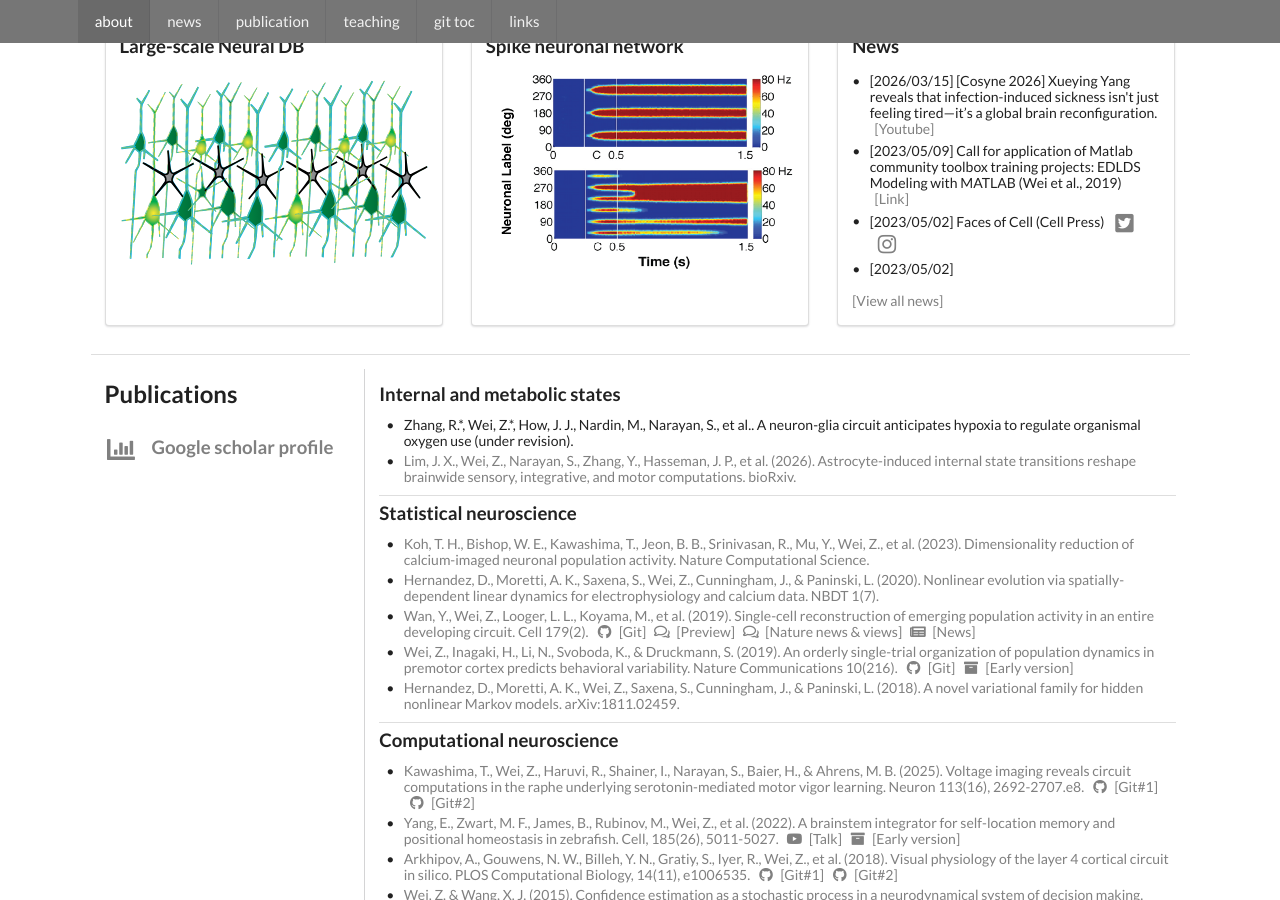
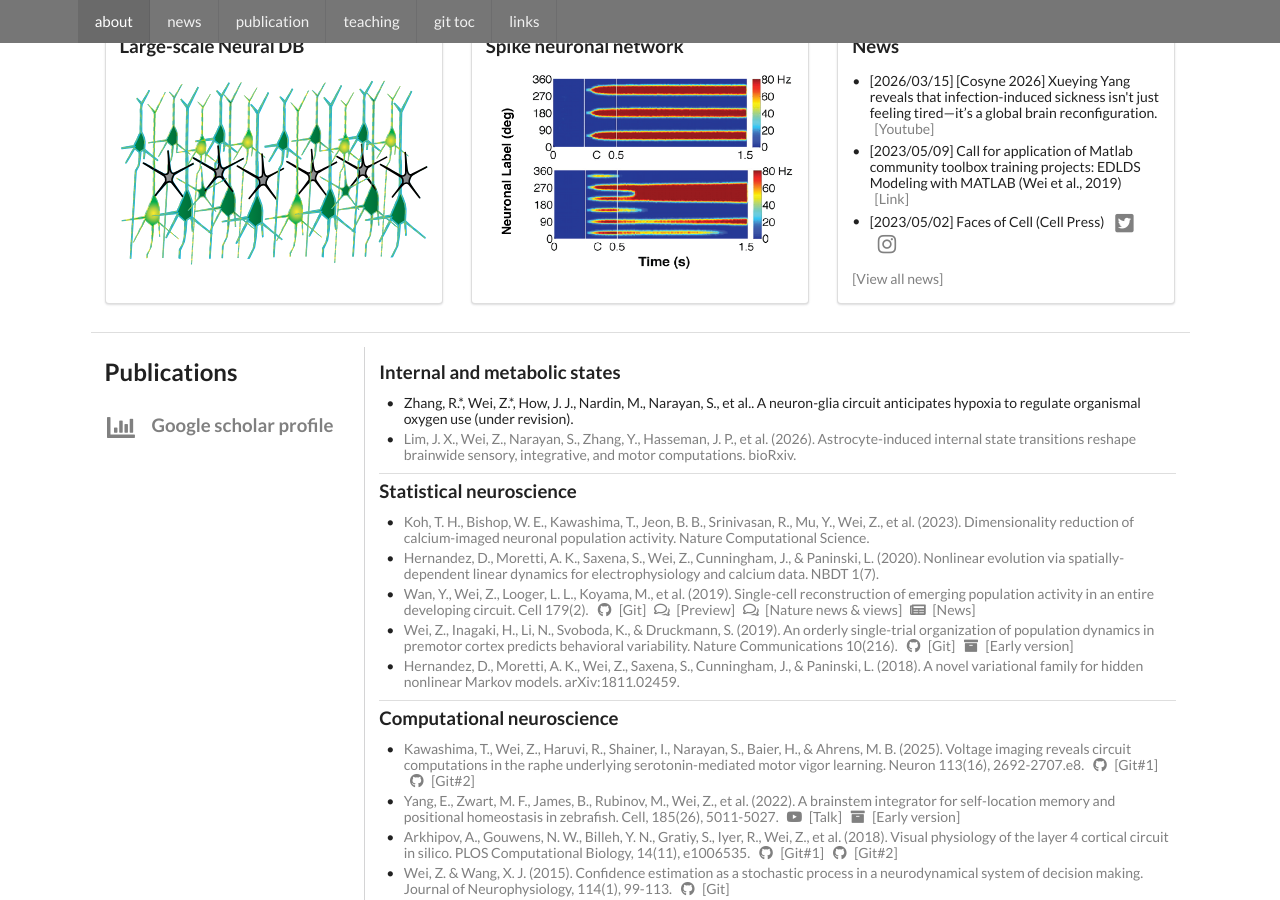
Before and after one commit to zqwei/zqwei.github.io, a Jekyll site: the page built from index.html, in a window 1280 px wide and 900 px high, scrolled down 729 px. Built offline with Jekyll 4.4.1, drawn with Linux system fonts in a browser that asks for light colours.

Commit message:
Update news entry date and title

```diff
--- a/_data/news.yml
+++ b/_data/news.yml
@@ -6,7 +6,6 @@ items:
       - label: Youtube
         url: https://youtu.be/jTO6T9xv0ZI?t=5051
         icon: youtube
-  - date: 2023-05-02
   - date: 2023-05-09
     title: "Call for application of Matlab community toolbox training projects: EDLDS Modeling with MATLAB (Wei et al., 2019)"
     links:
```
